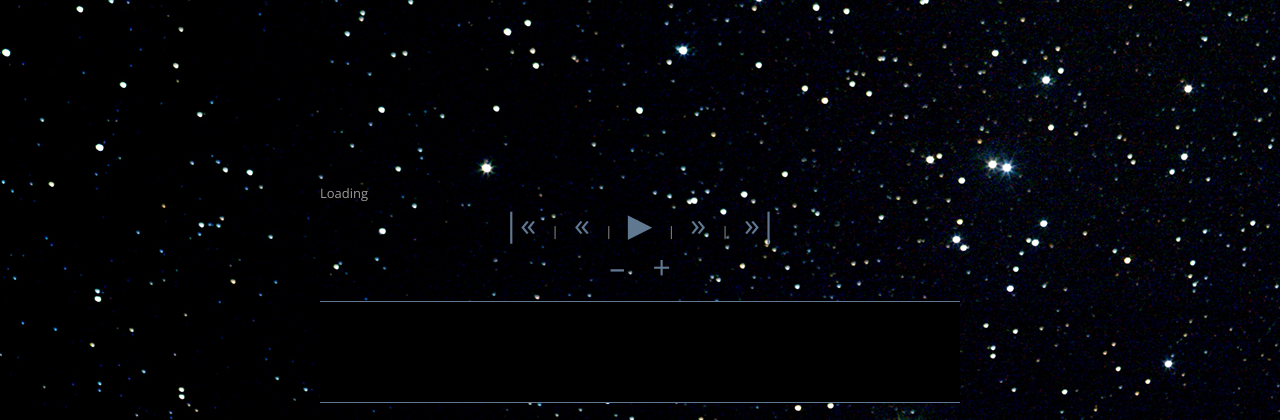
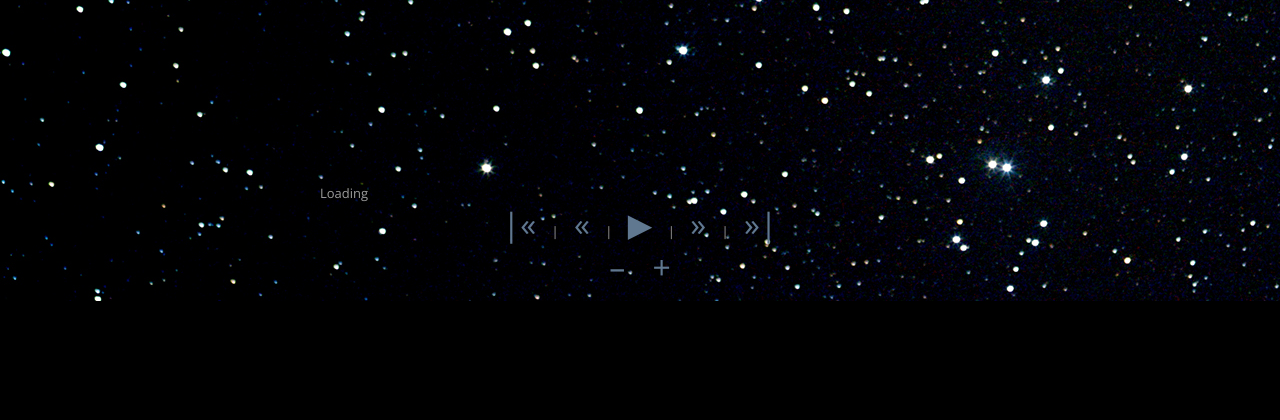
Before and after one commit to landaio/planet-wars, a PHP site: page / in a window 1280 px wide. Shown: the part 507-927 px from the top of the page. After the commit the page ends 808 px from the top, so only its background shows below. Run offline with PHP 8.4, Linux system fonts and the light colour scheme; some libraries are stand-ins or nearby versions.

Commit message:
chore: hide chart

```diff
--- a/visualizer/index.php
+++ b/visualizer/index.php
@@ -37,7 +37,7 @@
             </p>
 
             <p>
-                <canvas id="chart" width="640" height="100"></canvas>
+                <canvas id="chart" width="640" height="100" style="display: none;"></canvas>
             </p>
         </div>
 
```
